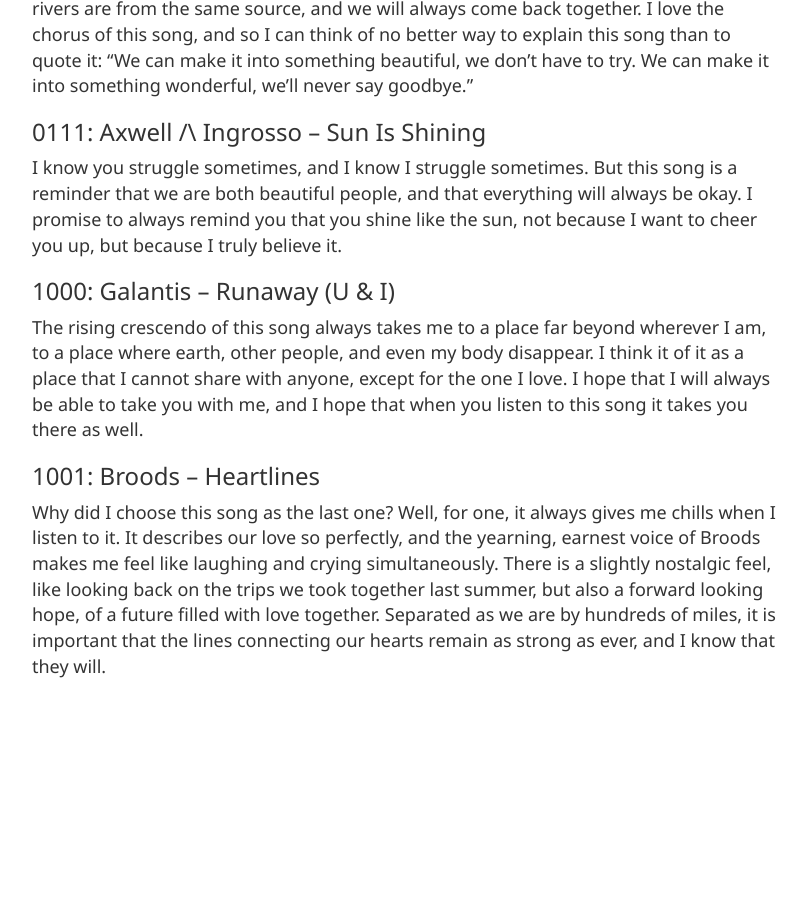
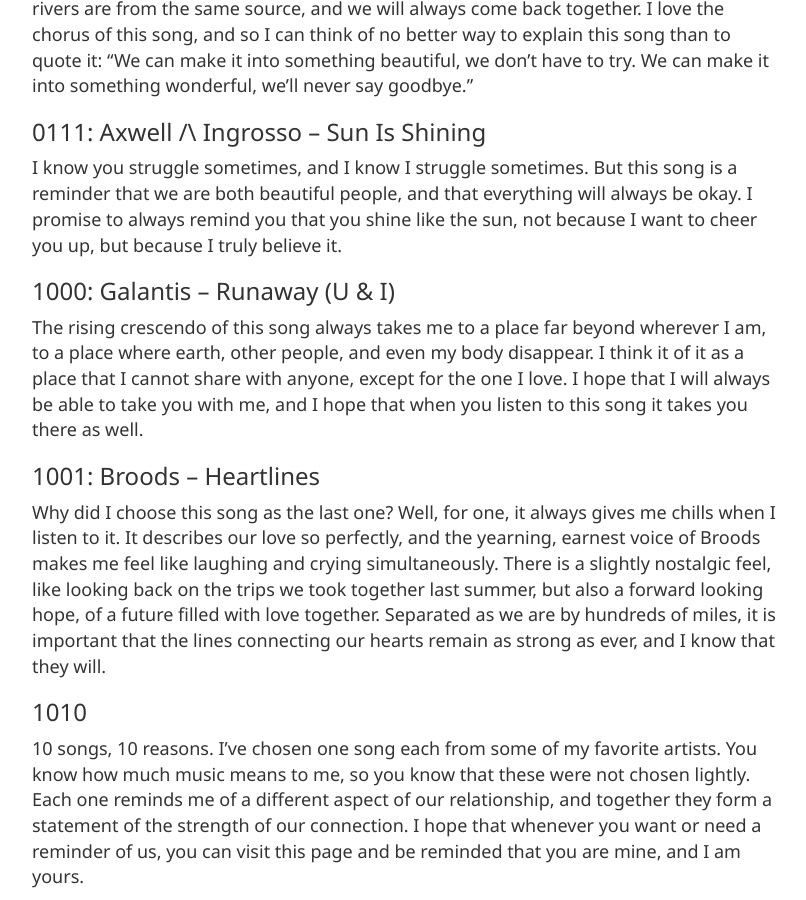
Before and after one commit to reeselevine/blog, a Jekyll site: the page built from sarah/index.md, in a window 1280 px wide and 900 px high, scrolled down 1851 px. Shown: the whole window, without its empty margins (234-1040 px from the left). Built offline with Jekyll 4.4.1, drawn with Linux system fonts in a browser that asks for light colours; nearby versions of some CDN libraries; before the commit the page ends 2540 px from its top, so only the background shows below that.

Commit message:
Add 1010

```diff
--- a/sarah/index.md
+++ b/sarah/index.md
@@ -43,3 +43,6 @@
 ### 1001: Broods – Heartlines
 
 Why did I choose this song as the last one? Well, for one, it always gives me chills when I listen to it. It describes our love so perfectly, and the yearning, earnest voice of Broods makes me feel like laughing and crying simultaneously. There is a slightly nostalgic feel, like looking back on the trips we took together last summer, but also a forward looking hope, of a future filled with love together. Separated as we are by hundreds of miles, it is important that the lines connecting our hearts remain as strong as ever, and I know that they will.
+
+### 1010
+10 songs, 10 reasons. I’ve chosen one song each from some of my favorite artists. You know how much music means to me, so you know that these were not chosen lightly. Each one reminds me of a different aspect of our relationship, and together they form a statement of the strength of our connection. I hope that whenever you want or need a reminder of us, you can visit this page and be reminded that you are mine, and I am yours.
```
